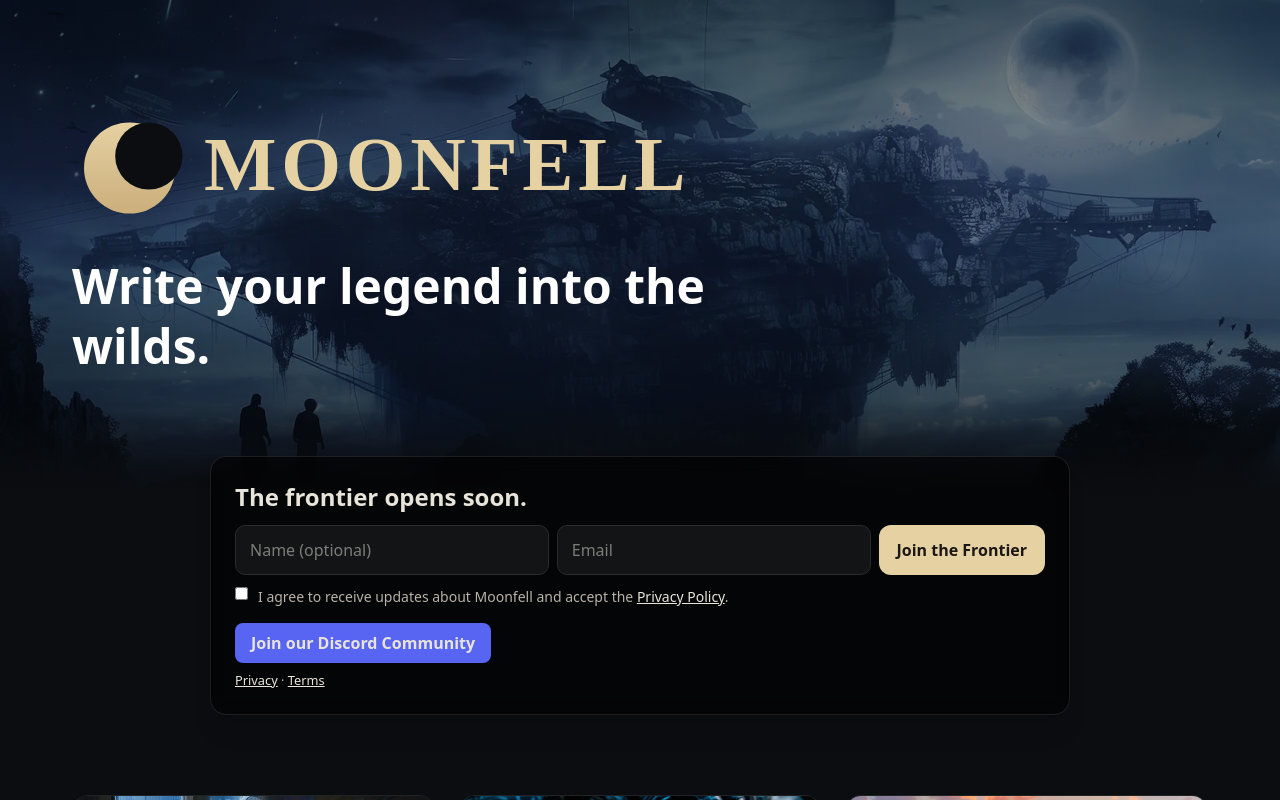
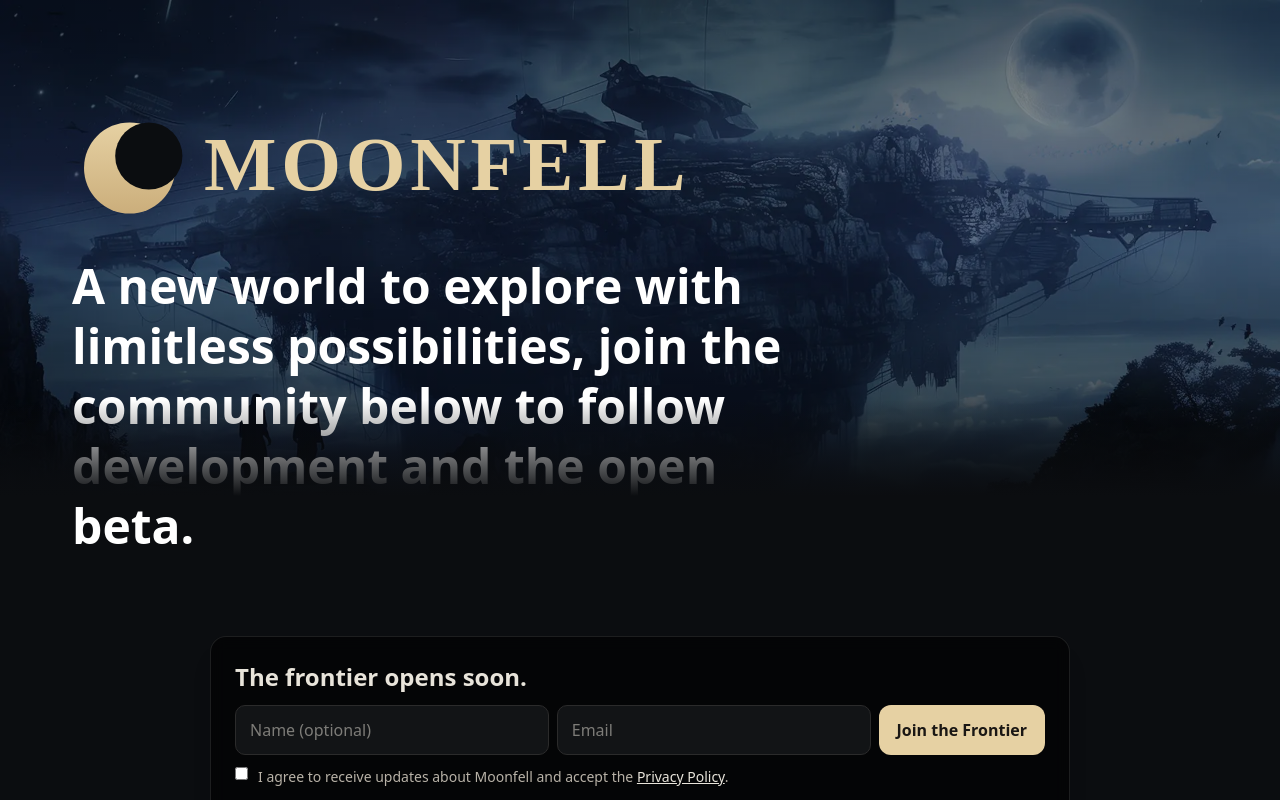
Before and after one commit to terryjlee86/moonfell-landing, a Next.js app: page / in a window 1280 px wide. Shown: the top 800 px of the page. Built offline with nearby package versions, Linux system fonts and the light colour scheme; no server answers.

Commit message:
Updated hero copy

```diff
--- a/src/pages/index.tsx
+++ b/src/pages/index.tsx
@@ -152,7 +152,7 @@ export default function Home() {
               draggable={false}
             />
             <h1 className="mt-4 text-3xl sm:text-4xl md:text-5xl font-extrabold leading-tight text-white">
-              Write your legend into the wilds.
+              A new world to explore with limitless possibilities, join the community below to follow development and the open beta.
             </h1>
             {/* Removed "Limitless actions..." paragraph */}
           </div>
```
